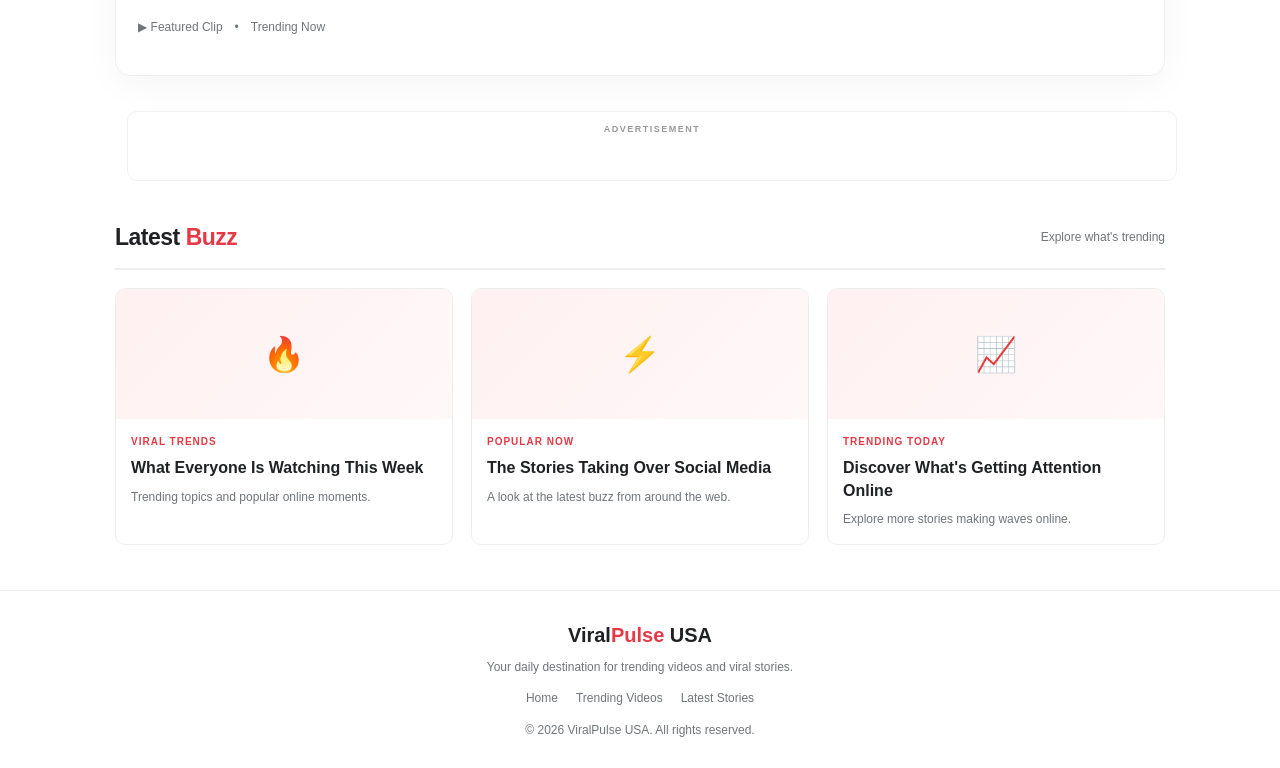
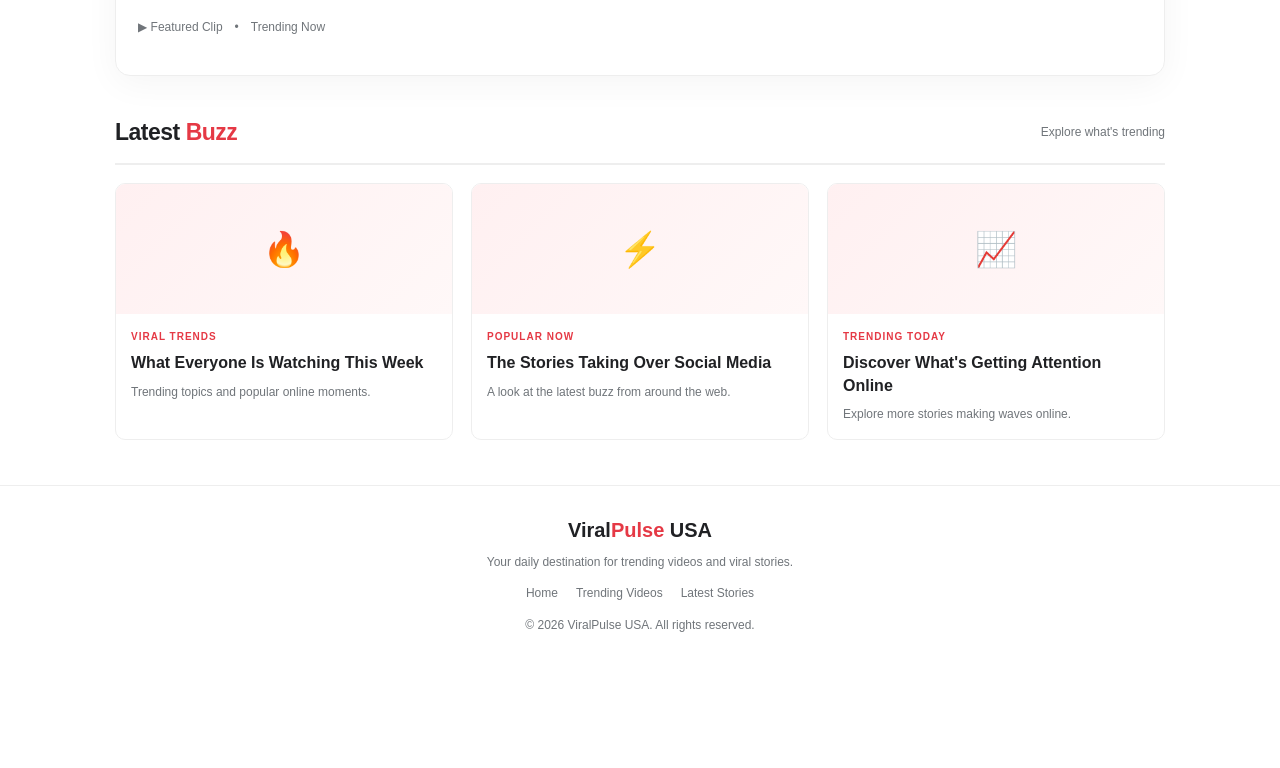
Before and after one commit to USABaddiesHub/GreatfullGrils, a plain HTML site: page 18rab01/index.html in a window 1280 px wide. Shown: the part 1235-2003 px from the top of the page. After the commit the page ends 1898 px from the top, so only its background shows below. Drawn offline with Linux system fonts and the light colour scheme.

Commit message:
Remove native ad banner 2 from index.html
Removed native ad banner section from index.html

```diff
--- a/18rab01/index.html
+++ b/18rab01/index.html
@@ -711,18 +711,6 @@
     </section>
     <!-- END FEATURED VIDEO -->
 
-
-    <!-- NATIVE AD BANNER 2 -->
-     <div
-      class="video-native-ad"
-      style="margin:19px 12px 0;"
-    >
-      <div class="ads-label">ADVERTISEMENT</div>
-
-      <script async="async" data-cfasync="false" src="https://biomanos.org/21/f07e0edd8476f26bec81777e29a8fa30"></script>
-<div id="container-f07e0edd8476f26bec81777e29a8fa30"></div>
-
-    </div>
     <!-- END NATIVE AD BANNER 2 -->
 
 
```
